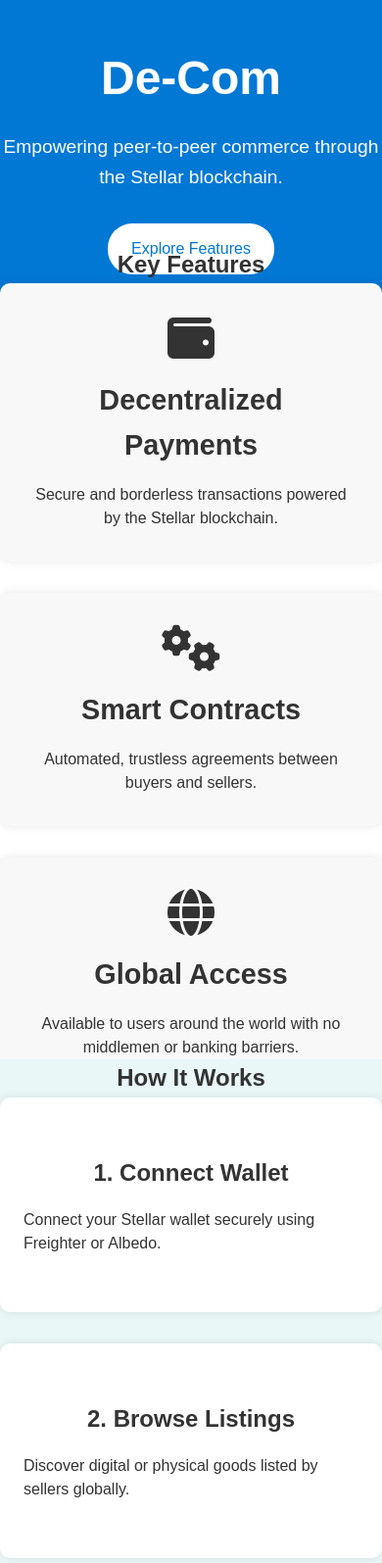
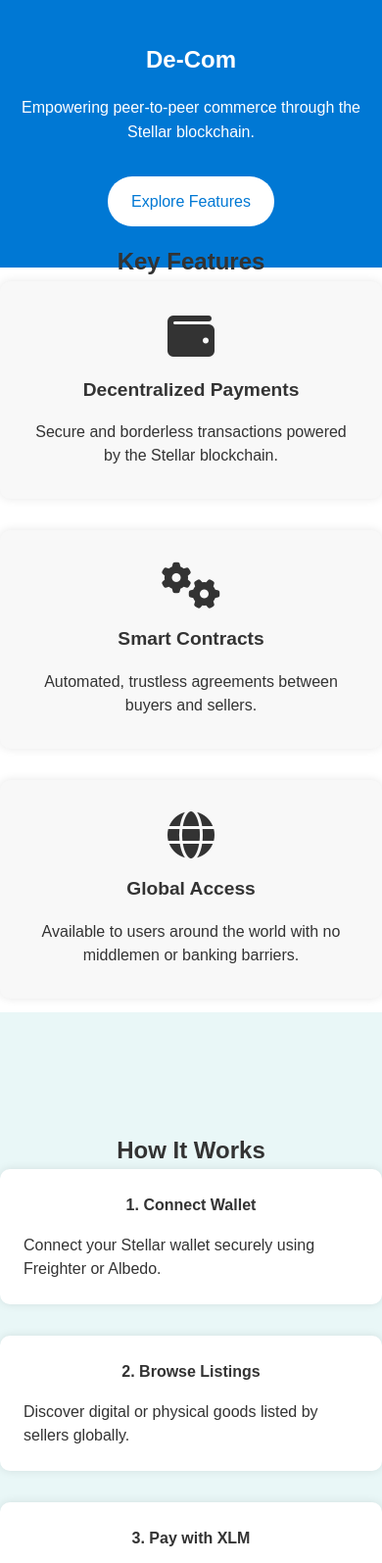
Before and after one commit to edrineasimwe/De-Com, a plain HTML site: page index.html in a window 390 px wide. Shown: the top 1595 px of the page at 98% size. Drawn offline with Linux system fonts and the light colour scheme.

Commit message:
Additional Code Modified

```diff
--- a/style.css
+++ b/style.css
@@ -22,7 +22,6 @@
   color: #fff;
   text-align: center;
   padding: 5vh 0;
-  flex: 0 1 auto; /* Allow the header to take up natural space */
 }
 
 header h1 {
@@ -60,8 +59,6 @@
   grid-template-columns: repeat(auto-fit, minmax(250px, 1fr));
   gap: 2rem;
   justify-items: center;
-  align-items: center;
-  flex-grow: 1;
   padding-bottom: 10%; /* Padding at the bottom */
 }
 
@@ -97,18 +94,16 @@
   background: #e9f7f7;
   display: flex;
   flex-direction: column;
-  align-items: center; /* Center content horizontally */
-  justify-content: center; /* Center content vertically */
-  height: 90vh; /* Ensure section takes up at least 90% of the viewport height */
+  align-items: center;
+  justify-content: center;
+  height: 90vh;
 }
 
 .steps {
   display: grid;
   grid-template-columns: repeat(auto-fit, minmax(250px, 1fr));
   gap: 2rem;
-  justify-items: center; /* Center the items horizontally */
-  align-items: center; /* Center the items vertically */
-  flex-grow: 1; /* Allow the steps grid to grow and fill remaining space */
+  justify-items: center;
 }
 
 .step {
@@ -118,9 +113,9 @@
   box-shadow: 0 0 10px rgba(0,0,0,0.1);
   display: flex;
   flex-direction: column;
-  justify-content: center; /* Center content vertically */
-  align-items: center; /* Center content horizontally */
-  height: 100%; /* Ensure the step takes up the full height of its container */
+  justify-content: center;
+  align-items: center;
+  height: 100%;
 }
 
 .step h3 {
@@ -295,3 +290,76 @@
 footer a:hover {
   text-decoration: underline;
 }
+
+/* Media Queries for Responsive Design */
+@media (max-width: 1200px) {
+  header h1 {
+    font-size: 2.5rem;
+  }
+
+  header p {
+    font-size: 1rem;
+  }
+
+  .feature h3 {
+    font-size: 1.6rem;
+  }
+
+  .step h3 {
+    font-size: 1.3rem;
+  }
+
+  .team-member h3 {
+    font-size: 1rem;
+  }
+}
+
+@media (max-width: 768px) {
+  header h1 {
+    font-size: 2rem;
+  }
+
+  .feature h3 {
+    font-size: 1.4rem;
+  }
+
+  .step h3 {
+    font-size: 1.2rem;
+  }
+
+  .team-member h3 {
+    font-size: 0.9rem;
+  }
+
+  #contact-form input,
+  #contact-form textarea {
+    font-size: 0.9rem;
+  }
+}
+
+@media (max-width: 480px) {
+  header h1 {
+    font-size: 1.5rem;
+  }
+
+  header p {
+    font-size: 1rem;
+  }
+
+  .feature h3 {
+    font-size: 1.2rem;
+  }
+
+  .step h3 {
+    font-size: 1rem;
+  }
+
+  .team-member h3 {
+    font-size: 0.8rem;
+  }
+
+  #contact-form input,
+  #contact-form textarea {
+    font-size: 0.8rem;
+  }
+}
```
